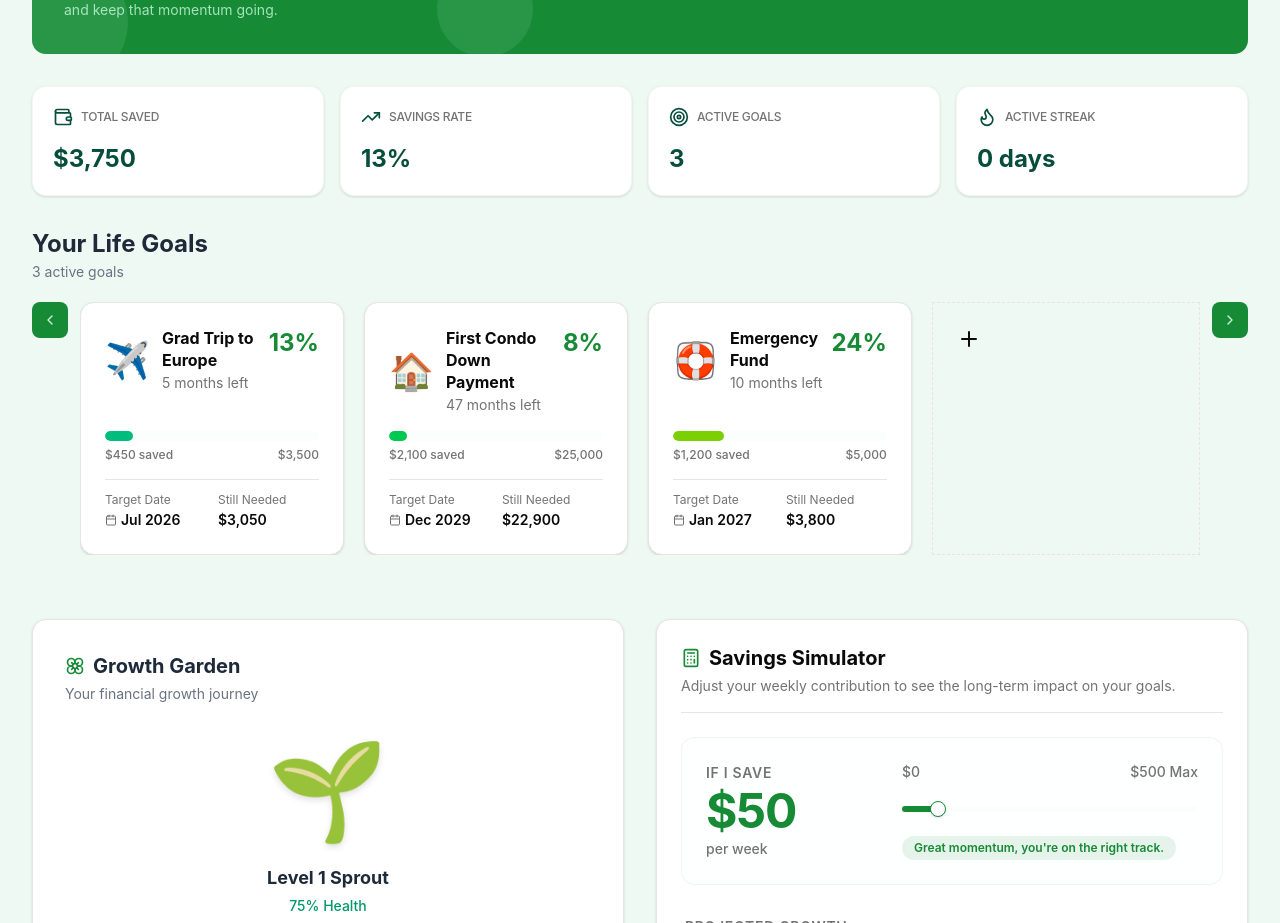
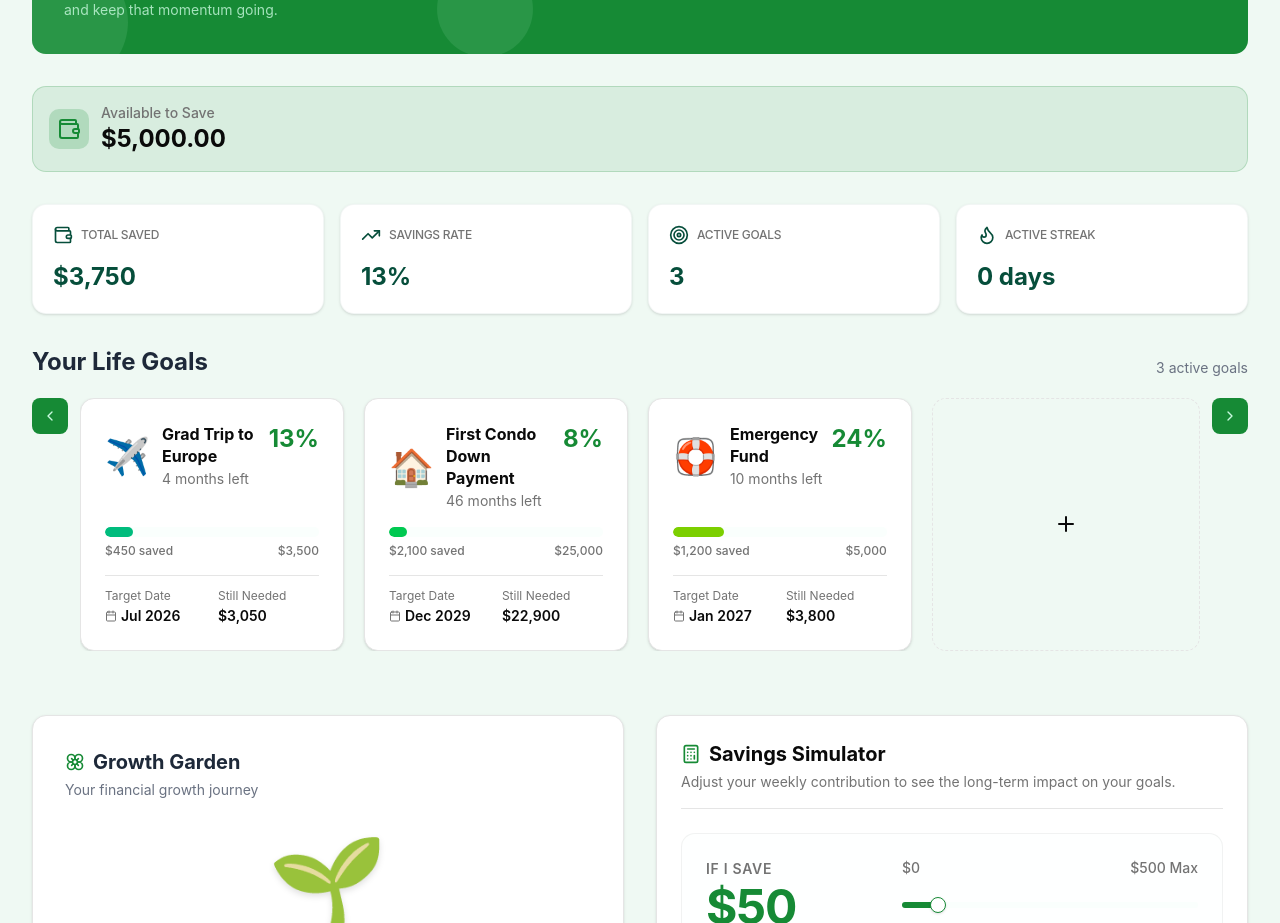
Before and after one commit to tiffsoa/designers-357, a React (Vite) app: page /dashboard in a window 1280 px wide. Shown: the part 229-1152 px from the top of the page. Built offline with nearby package versions, Linux system fonts and the light colour scheme.

Commit message:
enhanced the budgte plant and the goal card + added a user wallet

```diff
--- a/package.json
+++ b/package.json
@@ -11,6 +11,7 @@
   },
   "dependencies": {
     "@tailwindcss/vite": "^4.2.1",
+    "canvas-confetti": "^1.9.4",
     "class-variance-authority": "^0.7.1",
     "clsx": "^2.1.1",
     "framer-motion": "^12.38.0",
@@ -26,6 +27,7 @@
   },
   "devDependencies": {
     "@eslint/js": "^9.39.1",
+    "@types/canvas-confetti": "^1.9.0",
     "@types/node": "^24.11.2",
     "@types/react": "^19.2.7",
     "@types/react-dom": "^19.2.3",
--- a/src/components/features/goals/GoalCard.tsx
+++ b/src/components/features/goals/GoalCard.tsx
@@ -1,11 +1,13 @@
 import { useState } from "react";
 import { motion } from "motion/react";
+import confetti from "canvas-confetti";
 import {
   Calendar,
   DollarSign,
   Trash2,
   AlertTriangle,
   Pencil,
+  CheckCircle2,
 } from "lucide-react";
 import type { LifeGoal } from "@/lib/types";
 import {
@@ -19,7 +21,12 @@ import { Card, CardContent } from "@/components/ui/card";
 import { Input } from "@/components/ui/input";
 import { Button } from "@/components/ui/button";
 import { Label } from "@/components/ui/label";
-import { addMoneyToGoal, deleteGoal, updateGoal } from "@/lib/storage";
+import {
+  addMoneyToGoal,
+  deleteGoal,
+  updateGoal,
+  updateWalletBalance,
+} from "@/lib/storage";
 import { toast } from "sonner";
 
 const EMOJI_OPTIONS = [
@@ -46,10 +53,16 @@ type DialogView = "add" | "edit" | "delete";
 interface GoalCardProps {
   goal: LifeGoal;
   index: number;
-  onUpdate: (action?: "deposit" | "edit" | "delete") => void;
+  onUpdate: () => void;
+  walletBalance: number;
 }
 
-export function GoalCard({ goal, index, onUpdate }: GoalCardProps) {
+export function GoalCard({
+  goal,
+  index,
+  onUpdate,
+  walletBalance,
+}: GoalCardProps) {
   const [isOpen, setIsOpen] = useState(false);
   const [view, setView] = useState<DialogView>("add");
   const [amount, setAmount] = useState("");
@@ -69,7 +82,18 @@ export function GoalCard({ goal, index, onUpdate }: GoalCardProps) {
   const daysRemaining = Math.ceil(
     (deadline.getTime() - today.getTime()) / (1000 * 60 * 60 * 24),
   );
-  const monthsRemaining = Math.max(0, Math.ceil(daysRemaining / 30));
+
+  let timeRemainingText = "";
+  if (daysRemaining < 0) {
+    timeRemainingText = "Past due";
+  } else if (daysRemaining === 0) {
+    timeRemainingText = "Due today!";
+  } else if (daysRemaining < 30) {
+    timeRemainingText = `${daysRemaining} day${daysRemaining !== 1 ? "s" : ""} left`;
+  } else {
+    const months = Math.round(daysRemaining / 30);
+    timeRemainingText = `${months} month${months !== 1 ? "s" : ""} left`;
+  }
 
   const openEdit = () => {
     setEditTitle(goal.title);
@@ -86,17 +110,31 @@ export function GoalCard({ goal, index, onUpdate }: GoalCardProps) {
     setAmount("");
   };
 
+  const isCompleted = goal.currentAmount >= goal.targetAmount;
+
   const handleAddMoney = () => {
     const value = parseFloat(amount);
     if (isNaN(value) || value <= 0) {
       toast.error("Please enter a valid amount");
       return;
     }
+
+    if (value > walletBalance) {
+      toast.error("Not enough funds in your wallet!");
+      return;
+    }
+
     addMoneyToGoal(goal.id, value);
+    updateWalletBalance(walletBalance - value);
+    if (goal.currentAmount + value >= goal.targetAmount) {
+      confetti({ particleCount: 100, spread: 70, origin: { y: 0.6 } });
+      toast.success(`🎉 You did it! ${goal.title} is fully funded!`);
+    } else {
       toast.success(`$${value} added to ${goal.title}!`);
+    }
     setAmount("");
     closeDialog();
-    onUpdate("deposit");
+    onUpdate();
   };
 
   const handleSaveEdit = () => {
@@ -159,14 +197,19 @@ export function GoalCard({ goal, index, onUpdate }: GoalCardProps) {
                   <p className="text-base font-bold text-foreground leading-snug">
                     {goal.title}
                   </p>
+                  {isCompleted ? (
+                    <div className="flex items-center gap-1 mt-1 text-xs font-bold text-emerald-700 bg-emerald-100 px-2 py-0.5 rounded-full w-fit">
+                      <CheckCircle2 className="w-3 h-3" /> Goal Reached
+                    </div>
+                  ) : (
                     <p className="text-sm text-muted-foreground mt-0.5">
-                    {monthsRemaining}{" "}
-                    {monthsRemaining === 1 ? "month" : "months"} left
+                      {timeRemainingText}
                     </p>
+                  )}
                 </div>
               </div>
               <span className="text-2xl font-bold text-primary shrink-0 ml-2">
-                {progress.toFixed(0)}%
+                {Math.min(progress, 100).toFixed(0)}%
               </span>
             </div>
           </div>
@@ -259,6 +302,29 @@ export function GoalCard({ goal, index, onUpdate }: GoalCardProps) {
                 </div>
               </div>
 
+              {isCompleted ? (
+                <div className="bg-emerald-50 border border-emerald-200 rounded-xl p-6 text-center space-y-2">
+                  <div className="text-4xl">🥳</div>
+                  <h3 className="font-bold text-emerald-800">
+                    You've reached your target!
+                  </h3>
+                  <p className="text-sm text-emerald-600">
+                    This goal is fully funded. Great job sticking to your
+                    vision.
+                  </p>
+                </div>
+              ) : (
+                <div className="space-y-4">
+                  {/* Show available balance to the user inside the dialog */}
+                  <div className="text-sm flex justify-between px-1">
+                    <span className="text-muted-foreground">
+                      Available in Wallet:
+                    </span>
+                    <span className="font-semibold text-primary">
+                      ${walletBalance.toLocaleString()}
+                    </span>
+                  </div>
+
                   <div className="space-y-2">
                     <Label htmlFor="amount" className="font-medium">
                       Amount to Add
@@ -283,6 +349,8 @@ export function GoalCard({ goal, index, onUpdate }: GoalCardProps) {
                   >
                     Add Money
                   </Button>
+                </div>
+              )}
 
               <div className="flex items-center justify-between pt-2 border-t border-border mt-4">
                 <Button
--- a/src/lib/storage.ts
+++ b/src/lib/storage.ts
@@ -4,6 +4,16 @@ const STORAGE_KEYS = {
   GOALS: "visions_goals",
   PROFILE: "visions_profile",
 };
+
+export function getWalletBalance(): number {
+  const balance = localStorage.getItem("visions_wallet_balance");
+  //default starting balance of $5,000
+  return balance ? parseFloat(balance) : 5000;
+}
+
+export function updateWalletBalance(newBalance: number) {
+  localStorage.setItem("visions_wallet_balance", newBalance.toString());
+}
 
 // Default user profile
 const DEFAULT_PROFILE: UserProfile = {
--- a/src/pages/DashboardPage.tsx
+++ b/src/pages/DashboardPage.tsx
@@ -1,5 +1,5 @@
-import { useState, useRef } from "react";
-import { Plus, ChevronLeft, ChevronRight } from "lucide-react";
+import { useState, useRef} from "react";
+import { Plus, ChevronLeft, ChevronRight, Wallet } from "lucide-react";
 import { motion } from "framer-motion";
 import Navbar from "@/components/features/navigation/Navbar";
 import { WelcomeBanner } from "@/components/features/welcomeBanner/welcomeBanner";
@@ -10,7 +10,12 @@ import { GrowthGarden } from "@/components/features/plant/GrowthGarden";
 
 import { GoalCard } from "@/components/features/goals/GoalCard";
 import { AddGoalModal } from "@/components/features/goals/AddGoalModal";
-import { getGoals, getUserProfile, addGoal } from "../lib/storage";
+import {
+  getGoals,
+  getUserProfile,
+  addGoal,
+  getWalletBalance,
+} from "../lib/storage";
 import { Button } from "@/components/ui/button";
 import type { LifeGoal } from "@/lib/types";
 import { toast } from "sonner";
@@ -20,29 +25,31 @@ const CARD_WIDTH = 288 + 20;
 export default function DashboardPage() {
   const [goals, setGoals] = useState(getGoals());
   const [profile, setProfile] = useState(getUserProfile());
+  const [walletBalance, setWalletBalance] = useState(getWalletBalance());
   const [isModalOpen, setIsModalOpen] = useState(false);
   const scrollRef = useRef<HTMLDivElement>(null);
 
-  const [plantHealth, setPlantHealth] = useState(75);
-  const [plantLevel, setPlantLevel] = useState(1);
+  const calculatePlantStats = () => {
+    const totalTarget = goals.reduce((acc, g) => acc + g.targetAmount, 0);
+    const totalCurrent = goals.reduce((acc, g) => acc + g.currentAmount, 0);
 
-  const waterPlant = () => {
-    setPlantHealth((prev) => {
-      const newHealth = prev + 10;
-      if (newHealth >= 100 && plantLevel < 4) {
-        setPlantLevel((l) => l + 1);
-        return newHealth - 100;
-      }
-      return Math.min(newHealth, 100);
-    });
+    if (totalTarget === 0) return { health: 0, level: 1 };
+
+    const overallProgress = (totalCurrent / totalTarget) * 100;
+
+    // Level 1: 0-25%, Level 2: 26-50%, Level 3: 51-75%, Level 4: 76-100%
+    const level = Math.min(4, Math.max(1, Math.ceil(overallProgress / 25)));
+    const health = Math.floor(overallProgress);
+
+    return { health, level };
   };
 
-  const refreshData = (action?: "deposit" | "edit" | "delete") => {
+  const plantStats = calculatePlantStats();
+
+  const refreshData = () => {
     setGoals(getGoals());
     setProfile(getUserProfile());
-    if (action === "deposit") {
-      waterPlant();
-    }
+    setWalletBalance(getWalletBalance());
   };
 
   const scroll = (dir: "left" | "right") => {
@@ -63,16 +70,50 @@ export default function DashboardPage() {
       <Navbar />
       <WelcomeBanner />
 
+      <div className="mx-8 mb-6 flex items-center justify-between bg-primary/10 border border-primary/20 rounded-xl p-4">
+        <div className="flex items-center gap-3">
+          <div className="bg-primary/20 p-2 rounded-lg">
+            <Wallet className="w-6 h-6 text-primary" />
+          </div>
+          <div>
+            <p className="text-sm font-medium text-muted-foreground">
+              Available to Save
+            </p>
+            <p className="text-2xl font-bold text-foreground">
+              $
+              {walletBalance.toLocaleString(undefined, {
+                minimumFractionDigits: 2,
+              })}
+            </p>
+          </div>
+        </div>
+      </div>
+
       <Insights goals={goals} profile={profile} />
 
       <div id="goals" className="py-8 mb-8 mx-8">
-        <div className="mb-5">
+        <div className="mb-5 flex justify-between items-end">
           <h2 className="text-2xl font-bold text-gray-800">Your Life Goals</h2>
           <p className="text-sm text-gray-500 mt-0.5">
             {goals.length} active goal{goals.length !== 1 ? "s" : ""}
           </p>
         </div>
 
+        {goals.length === 0 ? (
+          <div className="flex flex-col items-center justify-center py-12 border-2 border-dashed border-border rounded-xl bg-muted/30">
+            <span className="text-6xl mb-4">🌱</span>
+            <h3 className="text-xl font-semibold text-foreground mb-2">
+              No goals yet!
+            </h3>
+            <p className="text-muted-foreground text-center max-w-sm mb-6">
+              Every big journey starts with a single step. Create your first
+              financial goal to start growing your garden.
+            </p>
+            <Button onClick={() => setIsModalOpen(true)} className="gap-2">
+              <Plus className="w-4 h-4" /> Create First Goal
+            </Button>
+          </div>
+        ) : (
           <div className="flex items-stretch gap-3">
             <Button onClick={() => scroll("left")} size="icon">
               <ChevronLeft />
@@ -81,13 +122,18 @@ export default function DashboardPage() {
             <div ref={scrollRef} className="flex-1 flex gap-5 overflow-x-auto">
               {goals.map((goal, index) => (
                 <div key={goal.id} style={{ width: 288 }}>
-                <GoalCard goal={goal} index={index} onUpdate={refreshData} />
+                  <GoalCard
+                    goal={goal}
+                    index={index}
+                    onUpdate={refreshData}
+                    walletBalance={walletBalance}
+                  />
                 </div>
               ))}
 
               <motion.div
                 onClick={() => setIsModalOpen(true)}
-              className="border-dashed border p-6 cursor-pointer"
+                className="border-dashed border p-6 cursor-pointer flex items-center justify-center hover:bg-muted/50 transition-colors rounded-xl"
                 style={{ width: 288 }}
               >
                 <Plus />
@@ -98,10 +144,11 @@ export default function DashboardPage() {
               <ChevronRight />
             </Button>
           </div>
+        )}
       </div>
 
       <div className="mx-8 mb-16 grid grid-cols-1 lg:grid-cols-2 gap-8 mt-8">
-        <GrowthGarden health={plantHealth} level={plantLevel} />
+        <GrowthGarden health={plantStats.health} level={plantStats.level} />
         <ManifestationSlider />
       </div>
 
--- a/tsconfig.app.json
+++ b/tsconfig.app.json
@@ -1,5 +1,6 @@
 {
   "compilerOptions": {
+    "ignoreDeprecations": "6.0",
     "baseUrl": ".",
     "paths": {
       "@/*": ["./src/*"]
```
Also changed, not shown: 1 other file (tests, documents, lock files or other folders). Lines whose indentation alone changed are shown as unchanged.
